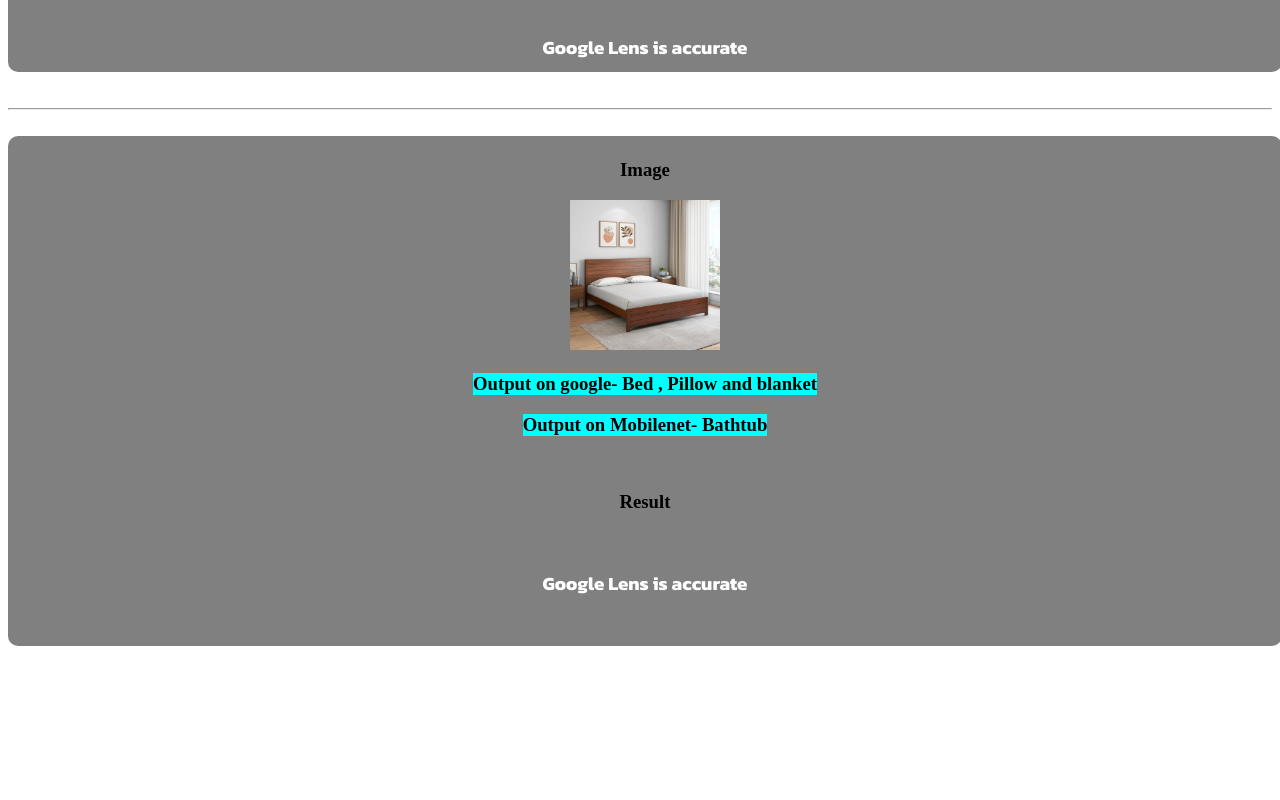
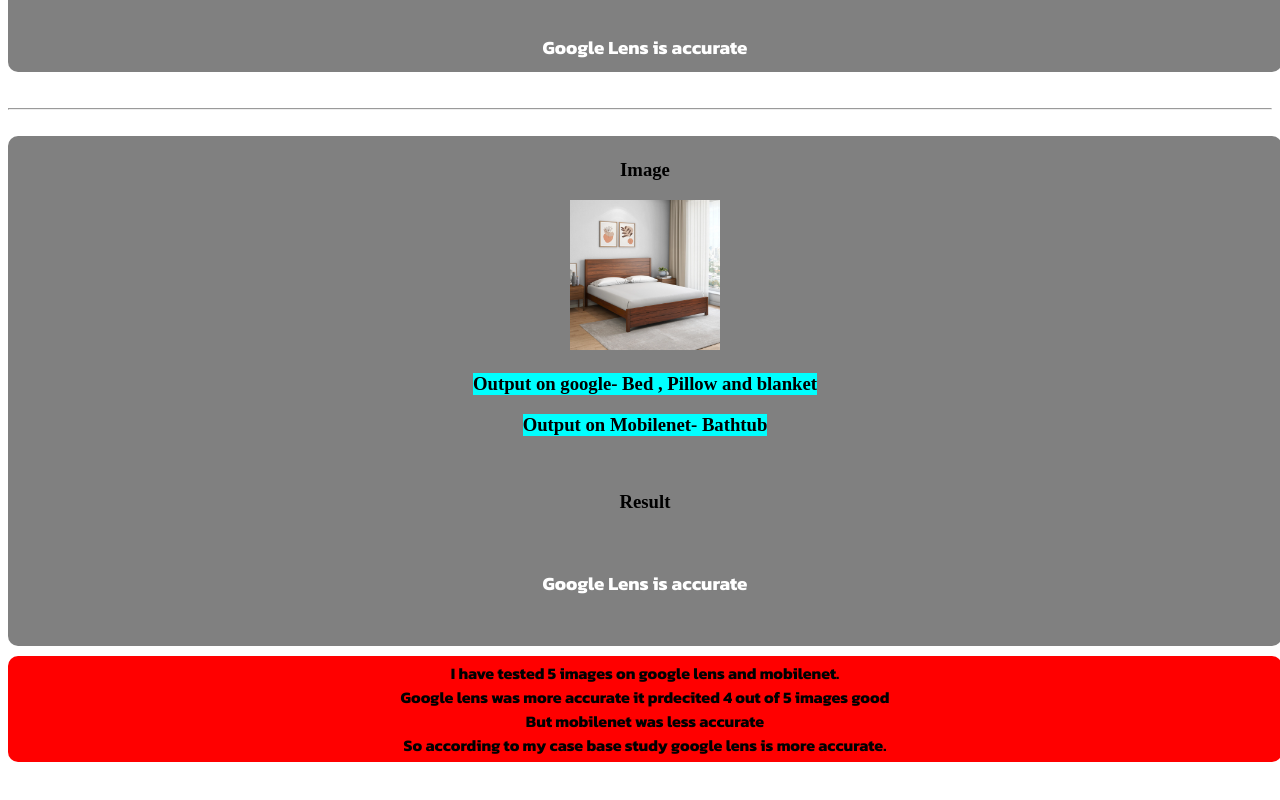
Before and after one commit to Ayush-Pujari/Project120, a plain HTML site: page index.html in a window 1280 px wide. Shown: the part 1922-2722 px from the top of the page. Before the commit the page ends 2578 px from the top, so only its background shows below. Drawn offline with Linux system fonts and the light colour scheme.

Commit message:
Add files via upload

```diff
--- a/index.html
+++ b/index.html
@@ -95,6 +95,16 @@
         <br>
         <h3 class="t"> Google Lens is accurate</h3>
         </div>
+
+      <div id="mm">
+        I have tested 5 images on google lens and mobilenet.<br>
+        Google lens was more accurate it prdecited 4 out of 5 images good<br>
+        But mobilenet was less accurate<br>
+        So according to my case base study google lens is more accurate.
+      </div>
+
+        <br>
+        <br>
         <div class="copy_right_footer">
             Devloped by Ayush Pujari
           </div>
--- a/style.css
+++ b/style.css
@@ -53,3 +53,13 @@
     line-height: 2;
     text-align: center;
  }
+ #mm{
+    height: auto;
+    width:100%;
+    background-color: red;
+    font-family: 'Kanit', sans-serif;
+    text-align: center;
+    margin-bottom: 10px;
+    padding: 5px;
+    border-radius: 10px;
+ }
```
